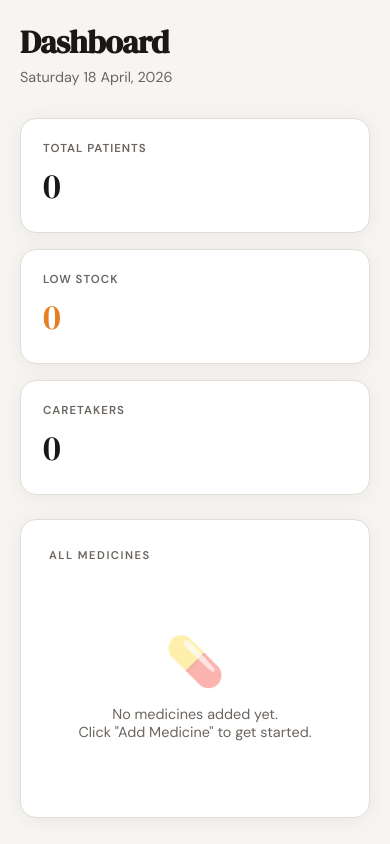
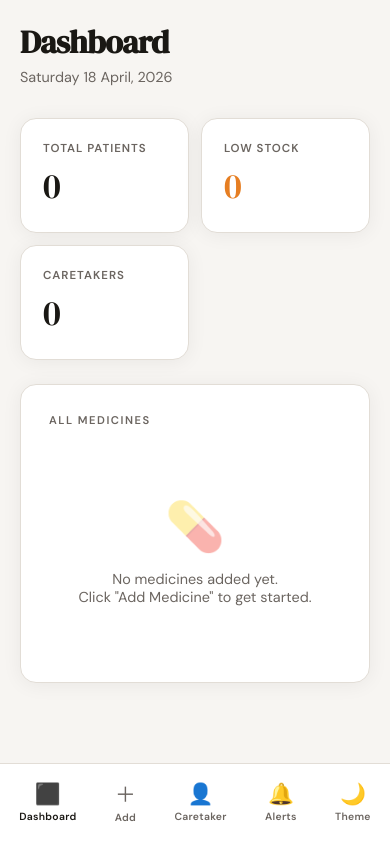
Before and after one commit to Naveen-V-2007/medi-reminder-app, a plain HTML site: page index.html in a window 390 px wide. Drawn offline with Linux system fonts and the light colour scheme.

Commit message:
Add mobile bottom navigation

```diff
--- a/index.html
+++ b/index.html
@@ -440,12 +440,44 @@
   ::-webkit-scrollbar-track { background: transparent; }
   ::-webkit-scrollbar-thumb { background: var(--border); border-radius: 3px; }
 
+  /* ── BOTTOM NAV mobile ── */
+  #bottom-nav {
+    display: none;
+    position: fixed;
+    bottom: 0; left: 0; right: 0;
+    background: var(--surface);
+    border-top: 1px solid var(--border);
+    padding: 8px 0 14px;
+    z-index: 100;
+    transition: background 0.3s, border 0.3s;
+  }
+  .bottom-nav-inner {
+    display: flex;
+    justify-content: space-around;
+    align-items: center;
+  }
+  .bn-item {
+    display: flex;
+    flex-direction: column;
+    align-items: center;
+    gap: 3px;
+    cursor: pointer;
+    padding: 6px 14px;
+    border-radius: 10px;
+    color: var(--text2);
+    transition: all 0.2s;
+  }
+  .bn-item.active { color: var(--accent); }
+  .bn-icon { font-size: 1.3rem; }
+  .bn-label { font-size: 0.65rem; font-weight: 600; letter-spacing: 0.3px; }
+
   /* ── MOBILE ── */
   @media (max-width: 768px) {
     #sidebar { display: none; }
-    .page { padding: 20px; }
+    #bottom-nav { display: block; }
+    .page { padding: 20px; padding-bottom: 90px; }
     .form-grid { grid-template-columns: 1fr; }
-    .stats-row { grid-template-columns: 1fr; }
+    .stats-row { grid-template-columns: 1fr 1fr; gap: 12px; }
     .time-slot-grid { grid-template-columns: repeat(2,1fr); }
   }
 
@@ -634,6 +666,32 @@
 
   </main>
 </div>
+
+<!-- BOTTOM NAV -->
+<nav id="bottom-nav">
+  <div class="bottom-nav-inner">
+    <div class="bn-item active" onclick="showPage('dashboard'); setActivebn(this)">
+      <span class="bn-icon">⬛</span>
+      <span class="bn-label">Dashboard</span>
+    </div>
+    <div class="bn-item" onclick="showPage('add'); setActivebn(this)">
+      <span class="bn-icon">＋</span>
+      <span class="bn-label">Add</span>
+    </div>
+    <div class="bn-item" onclick="showPage('caretaker'); setActivebn(this)">
+      <span class="bn-icon">👤</span>
+      <span class="bn-label">Caretaker</span>
+    </div>
+    <div class="bn-item" onclick="showPage('alerts'); setActivebn(this)">
+      <span class="bn-icon">🔔</span>
+      <span class="bn-label">Alerts</span>
+    </div>
+    <div class="bn-item" onclick="toggleDark()">
+      <span class="bn-icon">🌙</span>
+      <span class="bn-label">Theme</span>
+    </div>
+  </div>
+</nav>
 
 <!-- TOAST -->
 <div id="toast"></div>
@@ -1174,6 +1232,14 @@ document.getElementById('install-banner').addEventListener('click', async () =>
 });
 
 // ═══════════════════════════════════════════
+//  BOTTOM NAV
+// ═══════════════════════════════════════════
+function setActivebn(el) {
+  document.querySelectorAll('.bn-item').forEach(b => b.classList.remove('active'));
+  el.classList.add('active');
+}
+
+// ═══════════════════════════════════════════
 //  INIT
 // ═══════════════════════════════════════════
 document.addEventListener('DOMContentLoaded', () => {
```
